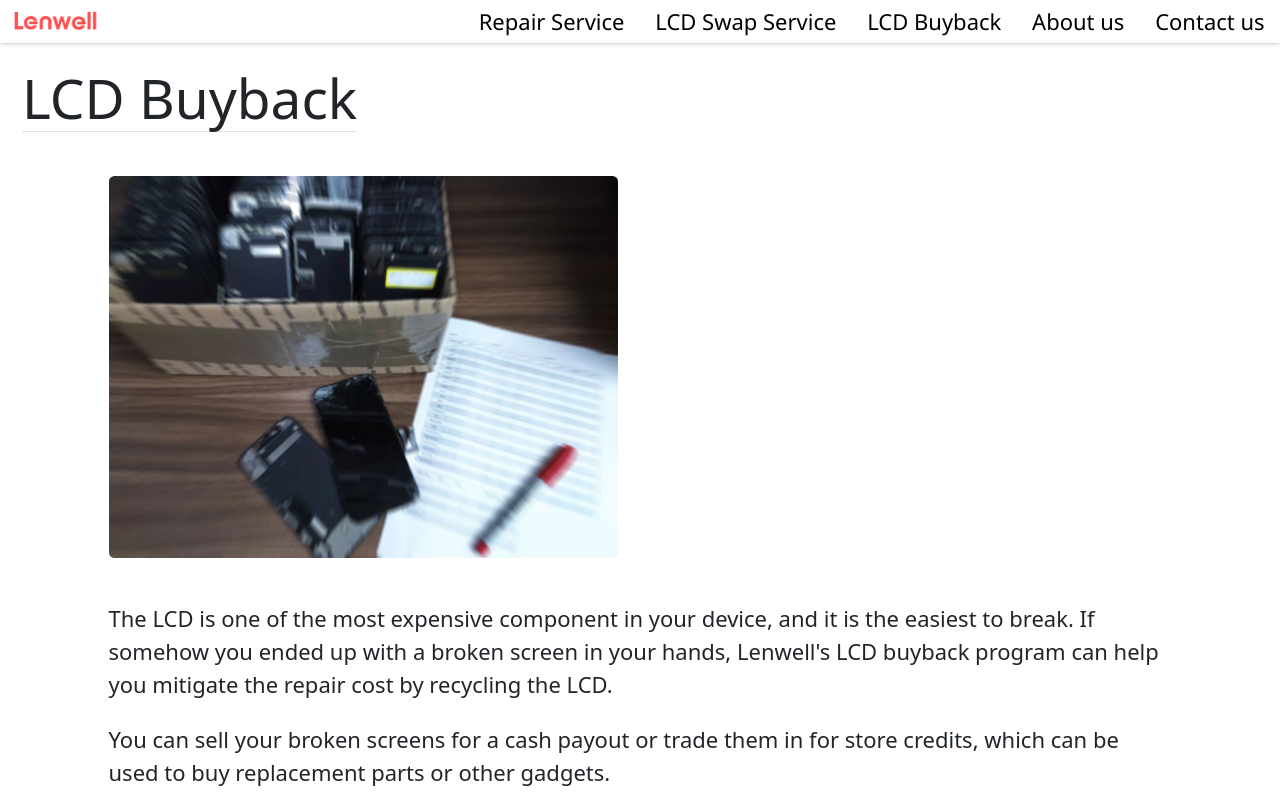
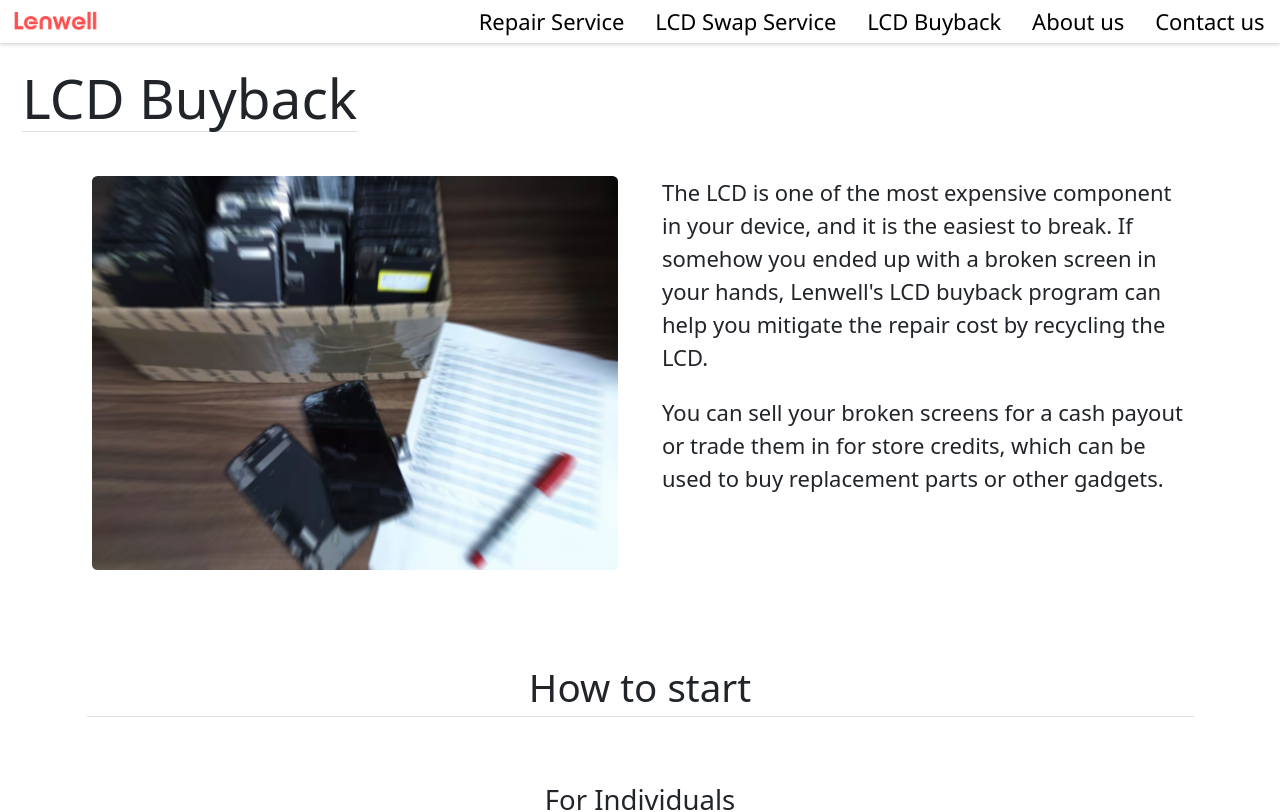
Before and after one commit to FanghanHu/lenwellstore.com, a React (Create React App) app: page /lcd-buyback in a window 1280 px wide. Shown: the top 812 px of the page. Built offline with nearby package versions, Linux system fonts and the light colour scheme.

Commit message:
fix typo

```diff
--- a/src/pages/lcd-buyback/index.jsx
+++ b/src/pages/lcd-buyback/index.jsx
@@ -11,7 +11,7 @@ export default function LcdBuyback() {
 				LCD Buyback
 			</div>
 			<div className="container">
-				<div clas sName="row">
+				<div className="row">
 					<div className="col-12 col-md-6 p-3">
 						<img className="rounded w-100" src={banner} alt="lcd buyback" />
 					</div>
```
